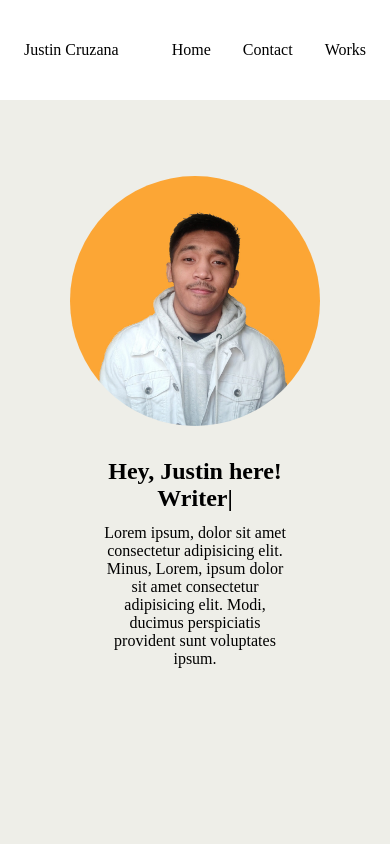
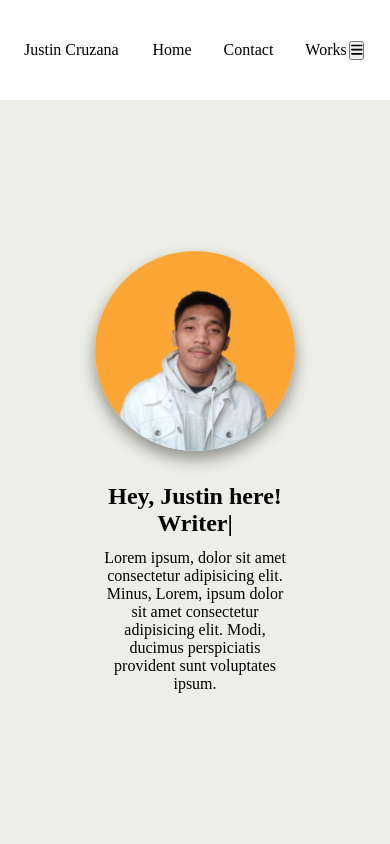
Before and after one commit to pkWafuuu/freelance-eportfolio, a React (Create React App) app: page / in a window 390 px wide. Shown: the top 844 px of the page. Built offline with nearby package versions, Linux system fonts and the light colour scheme.

Commit message:
test commit

```diff
--- a/package.json
+++ b/package.json
@@ -3,6 +3,9 @@
   "version": "0.1.0",
   "private": true,
   "dependencies": {
+    "@fortawesome/fontawesome-svg-core": "^6.4.0",
+    "@fortawesome/free-solid-svg-icons": "^6.4.0",
+    "@fortawesome/react-fontawesome": "^0.2.0",
     "@testing-library/jest-dom": "^5.16.5",
     "@testing-library/react": "^13.4.0",
     "@testing-library/user-event": "^13.5.0",
--- a/src/components/Nav.jsx
+++ b/src/components/Nav.jsx
@@ -1,4 +1,6 @@
-function Nav({ handleClick, works }){
+import { FontAwesomeIcon } from "@fortawesome/react-fontawesome";
+
+function Nav({ handleClick, works }) {
   return (
     <nav>
       <div className="nav__row">
@@ -6,11 +8,17 @@ function Nav({ handleClick, works }){
         <ul className="nav__links">
           <li className="nav__link">Home</li>
           <li className="nav__link">Contact</li>
-					<li className="nav__link" onClick={() => handleClick(works)}>Works</li>
+          <li className="nav__link" onClick={() => handleClick(works)}>
+            Works
+          </li>
         </ul>
+        <button className="burger__menu">
+          <FontAwesomeIcon icon="bars" />
+        </button>
+        <div className="menu__backdrop"></div>
       </div>
     </nav>
-	)
+  );
 }
 
-export default Nav
+export default Nav;
--- a/src/components/Works.jsx
+++ b/src/components/Works.jsx
@@ -1,7 +1,7 @@
 import Project from "./ui/Project";
 import "keen-slider/keen-slider.min.css";
 import { useKeenSlider } from "keen-slider/react";
-import { useEffect, useState } from "react";
+import { useState } from "react";
 import { information } from "../data"
 
 function Works({ works }) {
@@ -22,7 +22,6 @@ function Works({ works }) {
 			},
 		},
   });
-
 
   return (
     <section id="works" ref={works}>
--- a/src/css/landing.css
+++ b/src/css/landing.css
@@ -1,6 +1,7 @@
 #landing {
 	height: calc(100vh - 100px);
 	background-color: rgb(238, 238, 232);
+	position: relative;
 }
 
 .row {
@@ -28,6 +29,7 @@ header {
 	width: 300px;
 	height: 300px;
 	animation: expand-then-normal 1000ms ease;
+	box-shadow: 0 8px 16px rgba(0, 0, 0, 0.4);
 }
 
 .header__picture {
@@ -69,3 +71,13 @@ header {
 		height: 250px;
 	}
 }
+
+@media (max-width:560px) {
+	.header__picture--wrapper {
+		width: 200px;
+		height: 200px;
+	}
+	.header__picture{
+		padding-bottom: 300px;
+	}
+}
--- a/src/index.js
+++ b/src/index.js
@@ -3,6 +3,10 @@ import ReactDOM from 'react-dom/client';
 import './index.css';
 import App from './App';
 import reportWebVitals from './reportWebVitals';
+import { library } from "@fortawesome/fontawesome-svg-core";
+import { faBars, } from "@fortawesome/free-solid-svg-icons";
+
+library.add( faBars)
 
 const root = ReactDOM.createRoot(document.getElementById('root'));
 root.render(
```
Also changed, not shown: 2 other files (tests, documents, lock files or other folders). Lines whose indentation alone changed are shown as unchanged.
